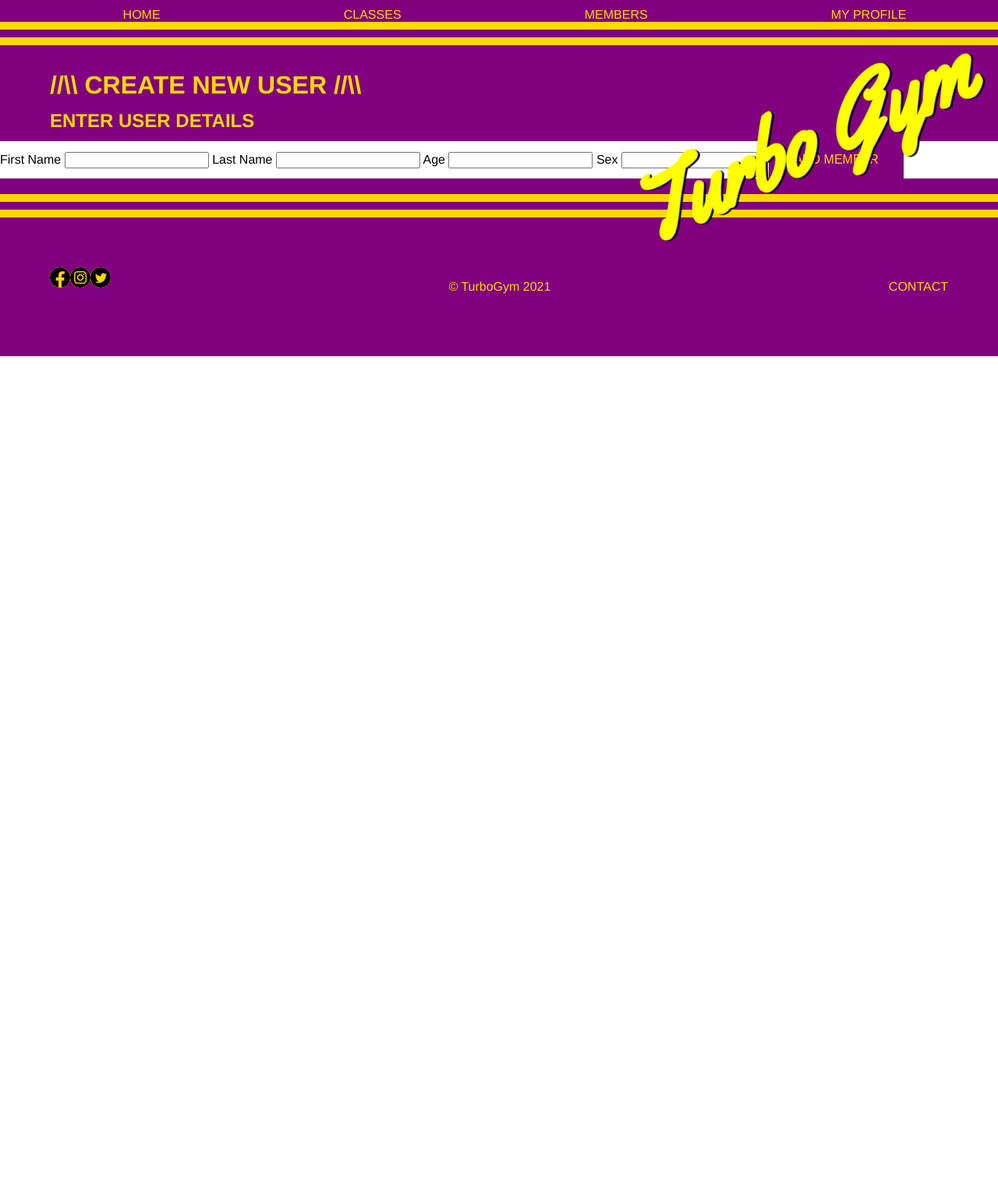
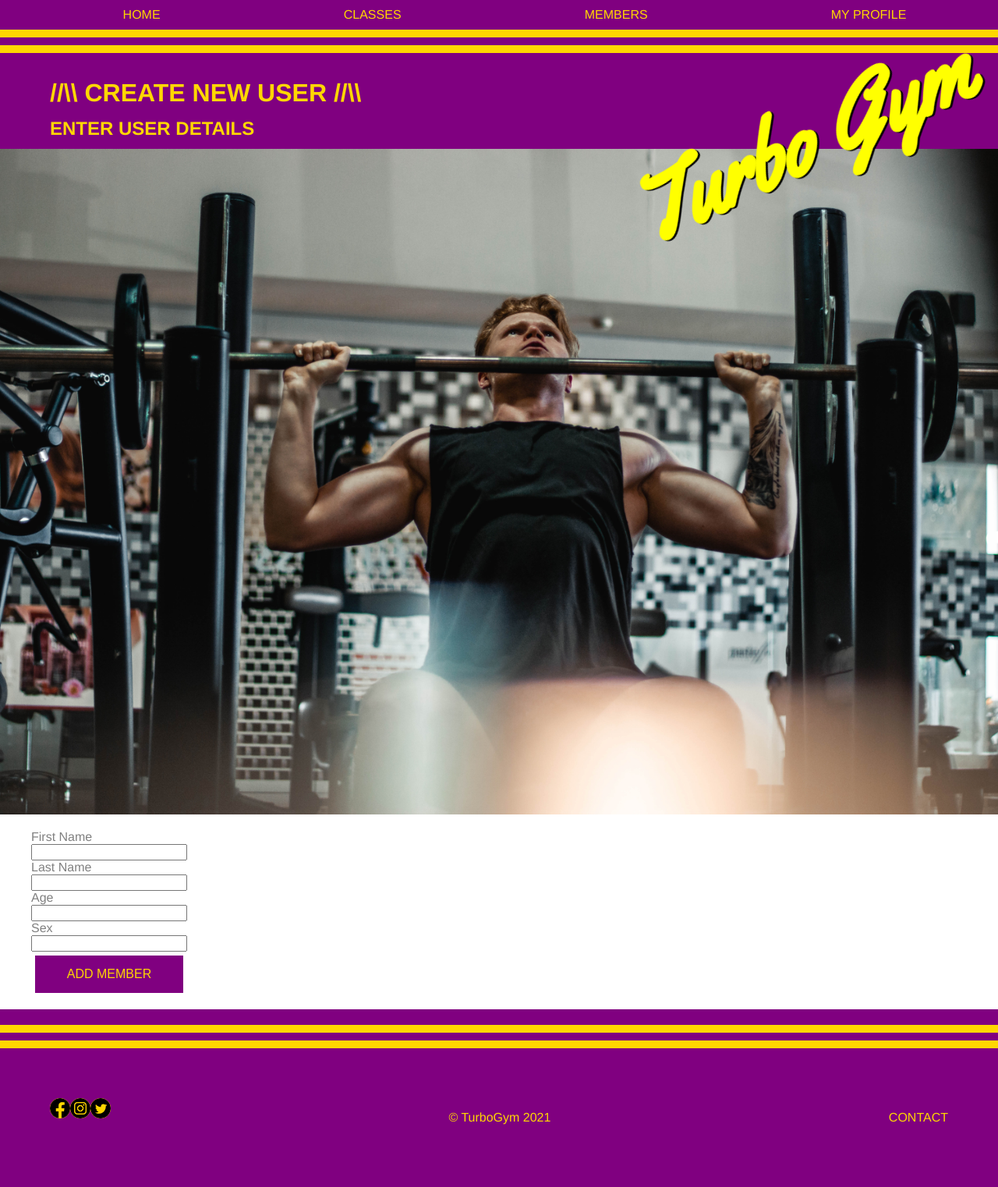
Before and after one commit to MistaRae/TurboGym, a Flask app: page /members/new in a window 1280 px wide. Shown: the whole page at 78% size. Before the commit the page ends 457 px from the top, so only its background shows below. Run offline with Flask 2, Linux system fonts and the light colour scheme; data that the repository does not hold is empty; some libraries are stand-ins or nearby versions.

Commit message:
more stylings

```diff
--- a/turbo_gym/static/styles.css
+++ b/turbo_gym/static/styles.css
@@ -6,12 +6,15 @@ body, a:link {
 
 body > header {
     background-color: purple;
-
-
 }
 
+body > ul {
+    list-style: none;
+    color: grey;
+}
 body > header > nav > ul {
     padding-top: 10px;
+    padding-bottom: 10px;
     margin: 0;
     list-style: none;
     display: flex;
@@ -166,6 +169,7 @@ body > main > ul > li, a {
     background-color: purple;
     border: none;
     color: gold;
+    margin: 5px;
     padding: 15px 32px;
     text-align: center;
     text-decoration: none;
@@ -186,7 +190,9 @@ body > main > img {
 }
 
 .new-class {
-    background-image: url(static/images/yoga-class.jpg);
+    /* background-image: url(images/yoga-class.jpg);
+    background-size: contain auto;
+    background-repeat: no-repeat; */
 }
 
 .social {
@@ -209,14 +215,8 @@ body > aside > h1 {
     font-size: 90pt;
 }
 
-/* body > aside > h1 {
-    position:absolute;
-    top: 8px;
-    right: 16px;
-} */
-
-/* body > aside > h2 {
-    position:absolute;
-    top: 100px;
-    right: 16px;
-} */
+body > ul > form {
+    display: flex;
+    flex-direction: column;
+    width: 200px;
+}
--- a/turbo_gym/templates/base.html
+++ b/turbo_gym/templates/base.html
@@ -38,8 +38,9 @@
 
 <aside>
     <h1>Turbo Gym</h1>
+</aside>
 
-</aside>
+
     {% block content %}
 
     {% endblock%}
@@ -51,9 +52,9 @@
 <hr class= "gold_stripe">
     <footer>
         <div class = "socials-container">
-            <img class="social" src="static/images/socials/iconfinder_Circled_Facebook_svg_5279111.png"    width="26" height="26" alt="">
-            <img class="social" src="static/images/socials/iconfinder_Circled_Instagram_svg_5279112.png"   width="26" height="26" alt="">
-            <img class="social" src="static/images/socials/iconfinder_Circled_Twitter_svg_5279123.png"     width="26" height="26" alt="">
+            <img class="social" src="{{ url_for('static', filename='images/socials/iconfinder_Circled_Facebook_svg_5279111.png') }}"    width="26" height="26" alt="">
+            <img class="social" src="{{ url_for('static', filename='images/socials/iconfinder_Circled_Instagram_svg_5279112.png') }}"    width="26" height="26" alt="">
+            <img class="social" src="{{ url_for('static', filename='images/socials/iconfinder_Circled_Twitter_svg_5279123.png') }}"    width="26" height="26" alt="">
         </div>
         <div> <p> © TurboGym 2021   </p> </div>
         <div> <p> CONTACT           </p>  </div>
--- a/turbo_gym/templates/index.html
+++ b/turbo_gym/templates/index.html
@@ -9,8 +9,8 @@
     <!-- <div>
         <p> LOGO GOES HERE </p>
     </div> -->
-    <div>
+    <!-- <div>
         <img src="static/images/home-2.jpg" alt="runner" >
-    </div>
+    </div> -->
 <!-- </section> -->
 {% endblock %}
--- a/turbo_gym/templates/lessons/lesson_info.html
+++ b/turbo_gym/templates/lessons/lesson_info.html
@@ -9,6 +9,8 @@
     {% endif %}
     {% endfor %}</h2>
 <h2><a href="/classes/{{lesson.id}}/update">UPDATE THIS CLASS</a></h2>
+
+
 
 <ul>
     <li>
--- a/turbo_gym/templates/lessons/new.html
+++ b/turbo_gym/templates/lessons/new.html
@@ -4,6 +4,7 @@
 <h1>//\\ CREATE NEW CLASS //\\</h1>
 <h2>ENTER NEW CLASS DETAILS</h2>
 <div class="new-class">
+    <img src="{{ url_for('static', filename='images/yoga-2.jpg') }}" alt="">
     <form action="/classes" method = 'post' class= "form_container">
         <label for="class_name">CLASS NAME</label>
         <input type="text" name="class_name">
--- a/turbo_gym/templates/lessons/update.html
+++ b/turbo_gym/templates/lessons/update.html
@@ -8,6 +8,7 @@
     {{slot.time_stamp}}
     {% endif %}
     {% endfor %}</h2>
+<ul>
     <form action="/classes/{{lesson.id}}" method='post'>
         <label for="class_name">CLASS NAME</label>
         <input type="text" name="class_name", id = "class_name">
@@ -28,5 +29,5 @@
 
         <button type="submit" class = "button" >UPDATE CLASS DETAILS </button>
     </form>
-
+</ul>
 {% endblock %}
--- a/turbo_gym/templates/members/index.html
+++ b/turbo_gym/templates/members/index.html
@@ -2,7 +2,7 @@
 
 {% block content %}
 
-<h1>MEMBERS</h1>
+<h1>//\\ MEMBERS //\\</h1>
     <h2>
         <a href="/members/new">ADD NEW MEMBER</a>
     </h2>
--- a/turbo_gym/templates/members/new.html
+++ b/turbo_gym/templates/members/new.html
@@ -4,6 +4,9 @@
 
 <h1>//\\  CREATE NEW USER  //\\</h1>
 <h2> ENTER USER DETAILS </h2>
+
+<div> <img src="{{ url_for('static', filename='images/strong-man.jpg') }}" alt=""></div>
+<ul>
     <form action="/members" method='post'>
         <label for="first_name">First Name</label>
         <input type="text" name="first_name", id = "first_name">
@@ -15,5 +18,6 @@
         <input type="text" name="sex", id = "sex">
         <button type="submit" class = "button" >ADD MEMBER</button>
     </form>
+</ul>
 
 {% endblock %}
```
Also changed, not shown: turbo_gym/templates/bookings/new.html (+5 -4 lines), turbo_gym/static/images/happy-woman.jpg (added), turbo_gym/static/images/home-1-1.jpg (added), turbo_gym/static/images/home-1.jpg, turbo_gym/static/images/strong-man.jpg (added). Lines whose indentation alone changed are shown as unchanged.
